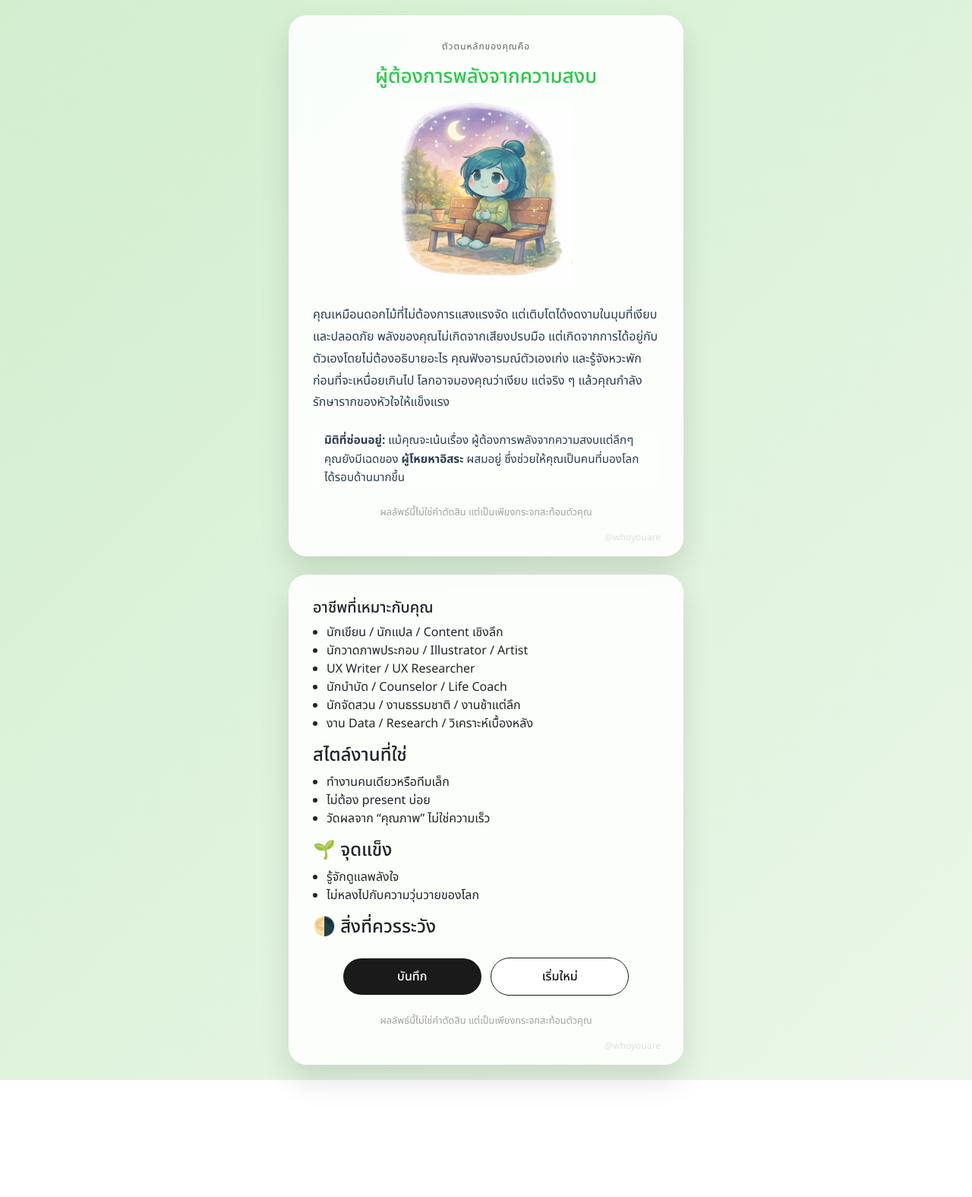
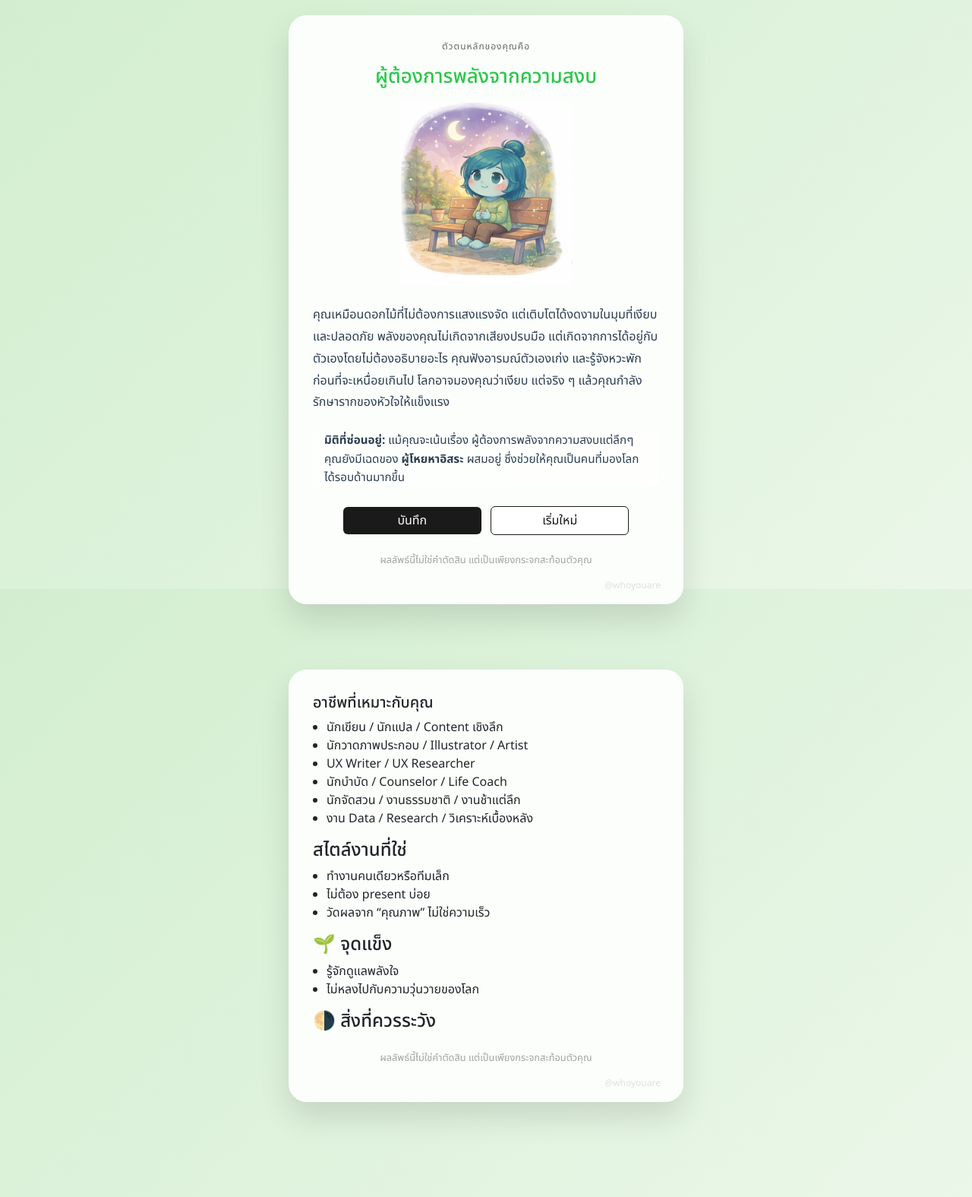
Before and after one commit to TitawanUdh/whoyouare-01, a React (Create React App) app: page /result in a window 1280 px wide. Shown: the whole page at 76% size. Before the commit the page ends 1421 px from the top, so only its background shows below. Built offline with nearby package versions, Linux system fonts and the light colour scheme; a web font is replaced by a local one.

Commit message:
updaetUI

```diff
--- a/src/components/Result.css
+++ b/src/components/Result.css
@@ -20,7 +20,7 @@
 /* โครงสร้างหลัก */
 .result-page {
   min-height: 100vh;
-  padding: 20px 16px;
+  padding: 0px 16px;
   display: flex;
   justify-content: center;
   align-items: center;
@@ -30,6 +30,34 @@
   flex-direction: column; /* 👈 บังคับเรียงลงล่าง */
   gap: 1.5rem;
 }
+
+.result-page-1 {
+  min-height: 100vh;
+  padding: 20px  ;
+  display: flex;
+  justify-content: center;
+  align-items: center;
+  transition:
+    background 0.6s ease,
+    color 0.6s ease;
+  flex-direction: column; /* 👈 บังคับเรียงลงล่าง */
+  gap: 0rem;
+}
+
+.result-page-2 {
+  min-height: 100vh;
+  padding: 0px 20px 20px 20px ;
+  display: flex;
+
+  justify-content: center;
+  align-items: center;
+  transition:
+    background 0.6s ease,
+    color 0.6s ease;
+  flex-direction: column; /* 👈 บังคับเรียงลงล่าง */
+  margin-top: -40px;
+}
+
 
 .result-card {
   max-width: 520px;
@@ -176,10 +204,7 @@
   visibility: visible !important;
 }
 
-/* ❌ ลบส่วนนี้ด้วย เพราะมันจะทำให้ตอน Export กลายเป็นสีเขียวอ่อนทั้งหมด */
-.exporting {
-  /* background: #f3faef !important; <-- ลบทิ้ง */
-}
+
 
 .exporting * {
   opacity: 1 !important; /* เปลี่ยนจาก 2 เป็น 1 */
--- a/src/components/results.jsx
+++ b/src/components/results.jsx
@@ -1,4 +1,4 @@
-import { Image } from "react-bootstrap";
+import { Button, Image } from "react-bootstrap";
 import { analyzeResult, resultNarrative } from "../utils/analyzeResult";
 import "./Result.css";
 import { useEffect, useMemo, useState } from "react";
@@ -40,7 +40,7 @@ const Result = ({ answers, setAnswers }) => {
   }, [answers, group, data]);
 
   const handleSaveImage = async () => {
-    const element = document.getElementById("result-export");
+    const element = document.getElementById("result-export-card");
     if (!element) return;
 
     setIsGenerating(true);
@@ -96,8 +96,12 @@ const Result = ({ answers, setAnswers }) => {
   if (!group || !data) return <p>ไม่สามารถวิเคราะห์ได้</p>;
 
   return (
-    <div className={`result-page theme-${group} `} id="result-export">
-
+    <>
+      <div  id="result-export">
+        <div
+          className={`result-page-1 theme-${group} `}
+          id="result-export-card"
+        >
           <div className="result-card">
             <div className="result-header text-center">
               <p className="result-label">ตัวตนหลักของคุณคือ</p>
@@ -121,14 +125,26 @@ const Result = ({ answers, setAnswers }) => {
 
             <div className="secondary-analysis text-start">
               <p>
-            <strong>มิติที่ซ่อนอยู่:</strong> แม้คุณจะเน้นเรื่อง {data.title}
+                <strong>มิติที่ซ่อนอยู่:</strong> แม้คุณจะเน้นเรื่อง{" "}
+                {data.title}
                 แต่ลึกๆ คุณยังมีเฉดของ{" "}
-            <strong>{resultNarrative[secondaryGroup]?.title}</strong> ผสมอยู่
-            ซึ่งช่วยให้คุณเป็นคนที่มองโลกได้รอบด้านมากขึ้น
+                <strong>{resultNarrative[secondaryGroup]?.title}</strong>{" "}
+                ผสมอยู่ ซึ่งช่วยให้คุณเป็นคนที่มองโลกได้รอบด้านมากขึ้น
               </p>
             </div>
 
-
+            <div className="result-actions no-export">
+              <Button
+                className="save-btn"
+                onClick={handleSaveImage}
+                disabled={isGenerating}
+              >
+                {isGenerating ? "กำลังบันทึก..." : "บันทึก"}
+              </Button>
+              <Button className="restart-btn" onClick={handleRestart}>
+                เริ่มใหม่
+              </Button>
+            </div>
 
             <div className="result-footer mt-4 text-center">
               <p style={{ fontSize: "0.8rem", color: "#666" }}>
@@ -137,7 +153,9 @@ const Result = ({ answers, setAnswers }) => {
               <div className="watermark">@whoyouare</div>
             </div>
           </div>
+        </div>
 
+        <div className={`result-page-2 theme-${group} `}>
         <div className="result-card">
           <div className="result-section">
             <h5>อาชีพที่เหมาะกับคุณ</h5>
@@ -172,18 +190,6 @@ const Result = ({ answers, setAnswers }) => {
               ))}
             </ul>
           </div>
-                <div className="result-actions no-export">
-          <button
-            className="save-btn"
-            onClick={handleSaveImage}
-            disabled={isGenerating}
-          >
-            {isGenerating ? "กำลังบันทึก..." : "บันทึก"}
-          </button>
-          <button className="restart-btn" onClick={handleRestart}>
-            เริ่มใหม่
-          </button>
-        </div>
 
           <div className="result-footer mt-4 text-center">
             <p style={{ fontSize: "0.8rem", color: "#666" }}>
@@ -193,7 +199,8 @@ const Result = ({ answers, setAnswers }) => {
           </div>
         </div>
         </div>
-
+      </div>
+    </>
   );
 };
 
```
Lines whose indentation alone changed are shown as unchanged.
